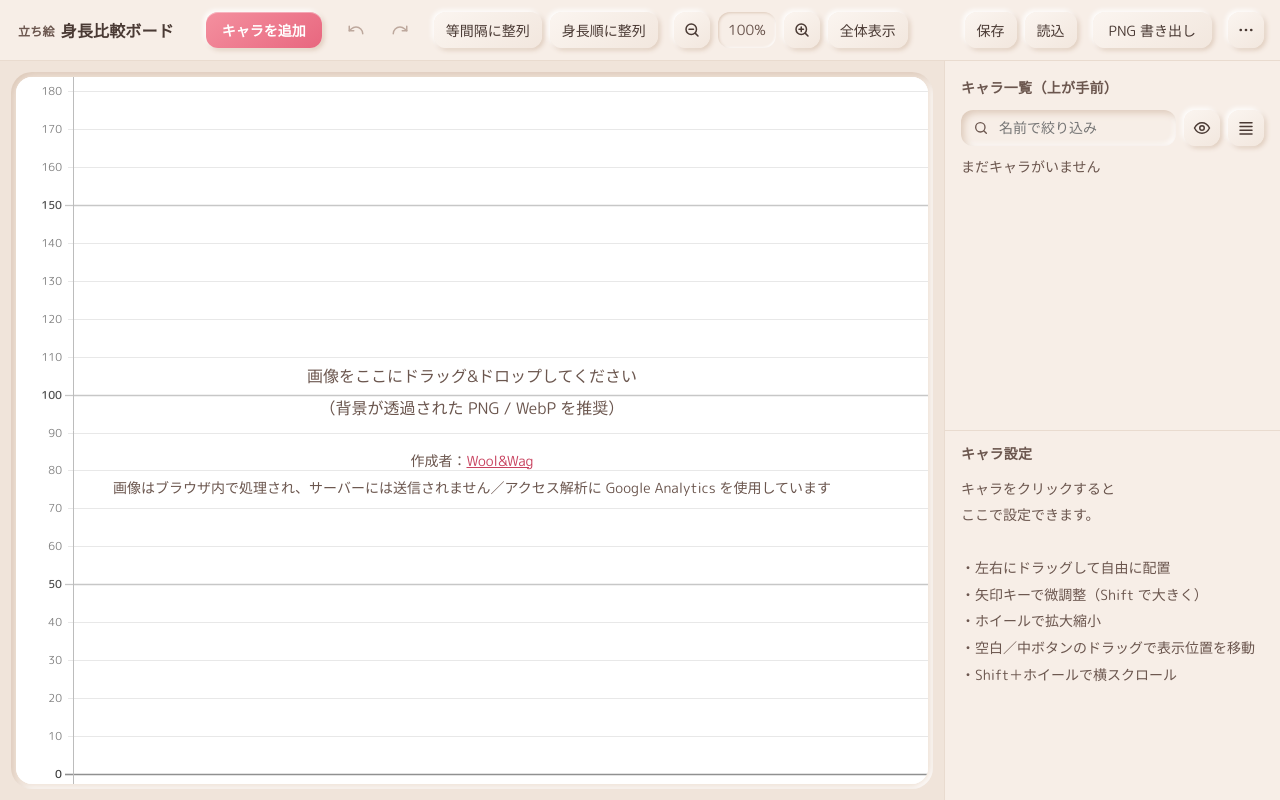
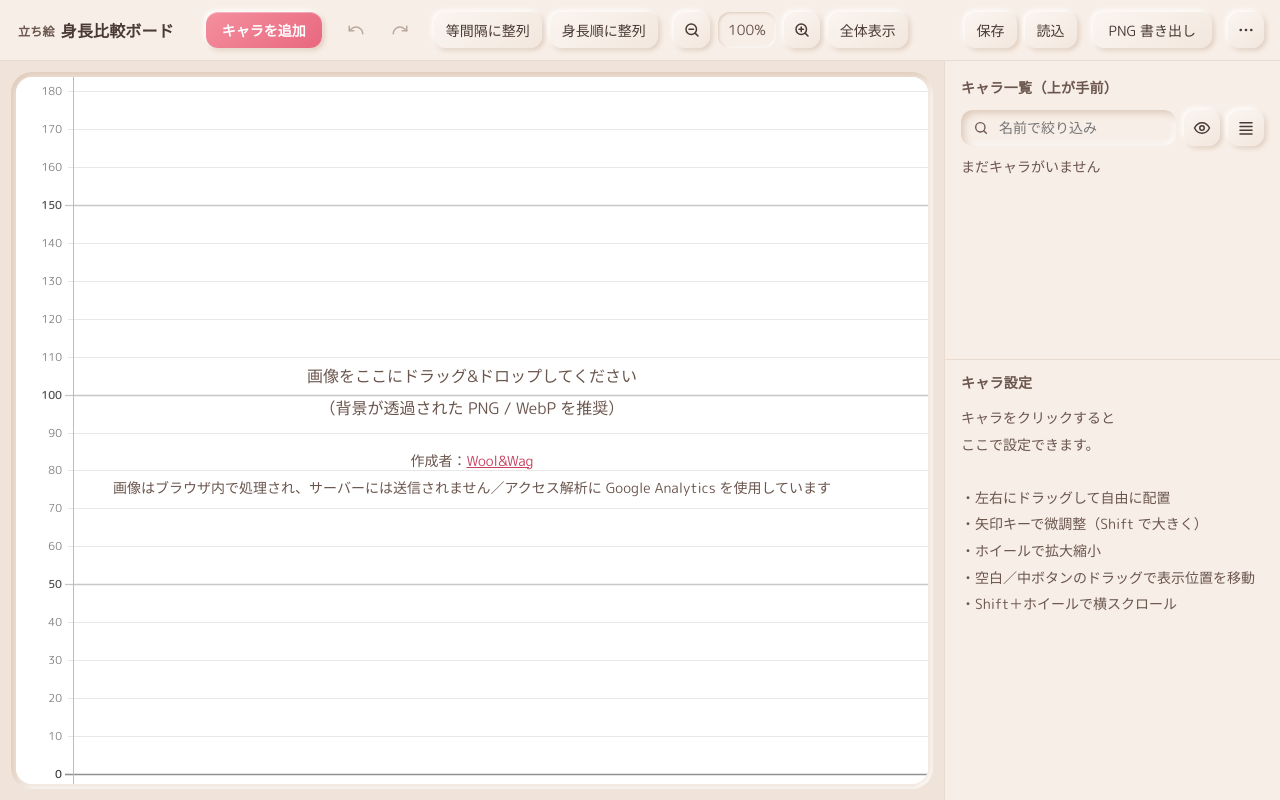
Before and after one commit to woolwag3338/character-height-board, a plain HTML site: page index.html in a window 1280 px wide. Drawn offline with Linux system fonts and the light colour scheme.

Commit message:
Add files via upload

```diff
--- a/index.html
+++ b/index.html
@@ -633,13 +633,19 @@
 
   /* パネルの下端に固定する。伸び縮みさせると境目が動き、
      同じボタンが操作のたびに違う位置に来る。
-     比だけで決めると、中身が要る量（414px）は固定なのに割当が画面の高さに比例し、
-     高い画面では余り（1800px の画面で 456px）低い画面では足りなくなる。
+     比だけで決めると、中身が要る量は固定なのに割当が画面の高さに比例し、
+     高い画面では余り、低い画面では足りなくなる。
      px の上限と比の小さいほうを採り、余った縦は一覧に回す。
-     ★ 設定欄に項目を足したら 420px も見直すこと（中身の実測値）。
-     上の padding は h2 が持つ（スクロールしても見出しが残るようにするため） */
+     上の padding は h2 が持つ（スクロールしても見出しが残るようにするため）。
+
+     **上限は中身の実測値（選択中で 418px）より大きく取ること。**
+     420px にしていたときは余裕が 1.5px しかなく、比の側が効きはじめた瞬間に
+     「8px しか隠れていないのにスクロールバーが出る」状態になっていた
+     （画面高 900px を下回ると発生）。440px にして 22px の余裕を持たせ、
+     比も 65% に上げてある。これでバーが出はじめるのは画面高 737px から。
+     中身が増えたらこの 440px も見直すこと。ui_check.py が実測して検証する */
   #detail-section {
-    flex: 0 0 min(420px, 50%);
+    flex: 0 0 min(440px, 65%);
     padding: 0 var(--sp-4) var(--sp-4);
     overflow-y: auto;
   }
```
